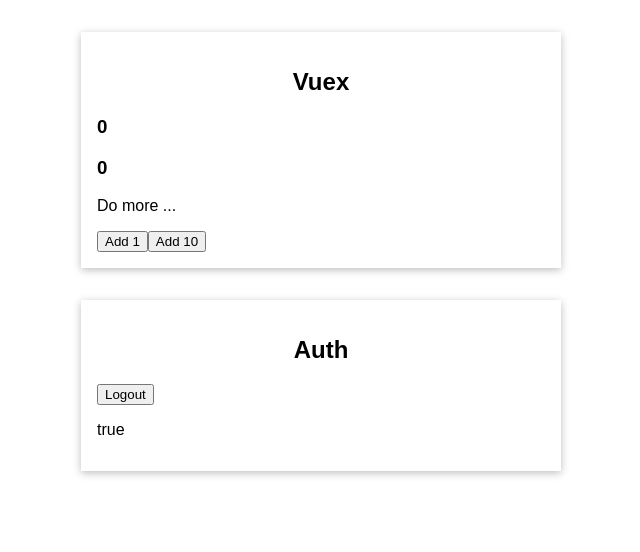
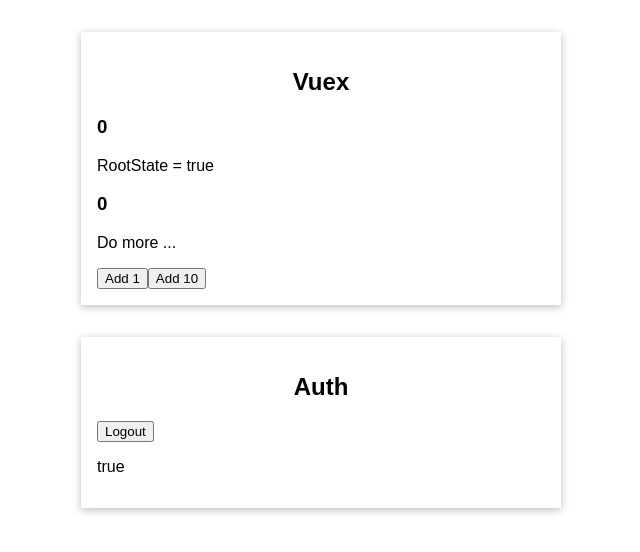
Before and after one commit to MOSKALCHUK31/Vue-vuex, a Vue app: page / in a window 1280 px wide. Both pictures are taken after a click on the button "Login". Shown: the top 552 px of the page, without its empty margins (319-959 px from the left). Built offline with nearby package versions, Linux system fonts and the light colour scheme.

Commit message:
Deviding store to modules [example] & access to the rootState

```diff
--- a/src/components/TheCounter.vue
+++ b/src/components/TheCounter.vue
@@ -1,6 +1,10 @@
 <template>
     <div>
         <h3>{{ finalCounter }}</h3>
+    </div>
+
+    <div>
+        <p>RootState = {{ getAuth }}</p>
     </div>
 </template>
 
@@ -12,7 +16,8 @@
     computed: {
         // Другой способ выведение каунтера
         ...mapGetters({
-            finalCounter: 'finalCounter'
+            finalCounter: 'finalCounter',
+            getAuth: 'getAuth'
         })
     }
 }
--- a/src/main.js
+++ b/src/main.js
@@ -3,11 +3,11 @@
 
 import App from './App.vue';
 
-const store = createStore({
-    state() {
+// Создаем обьект (модуль каунтера)
+const counterModule = {
+    state () {
         return {
-            counter: 0,
-            isAuth: false
+            counter: 0
         }
     },
     mutations: {
@@ -17,10 +17,6 @@
         increase(state, payload) {
             state.counter = state.counter + payload.value;
         },
-        // Функция, изменяющяя стйт
-        setAuth(state) {
-            state.isAuth = !state.isAuth;
-        }
     },
     getters: {
         finalCounter(state) {
@@ -36,9 +32,10 @@
 
             return finalCounter;
         },
-        // Геттер, который мы получаем в компоненте
-        isAuth(state) {
-            return state.isAuth;
+        getAuth(_, _2, rootState, rootGetters) {
+            console.log('RootState ' + rootState.isAuth);
+
+            return rootGetters.isAuth;
         }
     },
     actions: {
@@ -51,7 +48,30 @@
         increase(context, payload) {
             context.commit('increase', payload);
         },
-        // Функция (в реальности асинхронная) для смены состояние
+    }
+};
+
+const store = createStore({
+    // Тут его подключаем
+    modules: {
+        counter: counterModule
+    },
+    state() {
+        return {
+            isAuth: false
+        }
+    },
+    mutations: {
+        setAuth(state) {
+            state.isAuth = !state.isAuth;
+        }
+    },
+    getters: {
+        isAuth(state) {
+            return state.isAuth;
+        }
+    },
+    actions: {
         setAuth(context) {
             context.commit('setAuth')
         }
```
